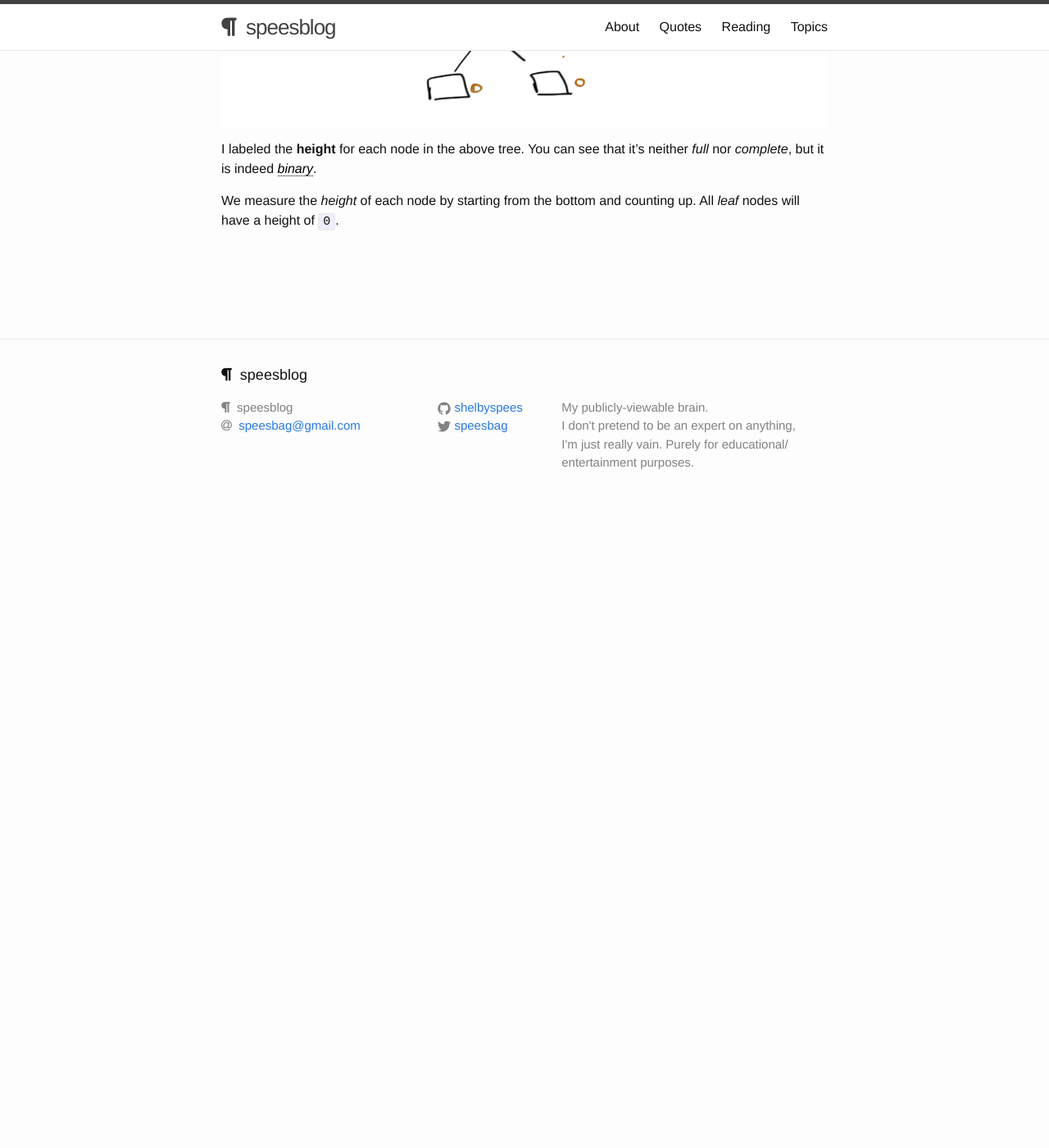
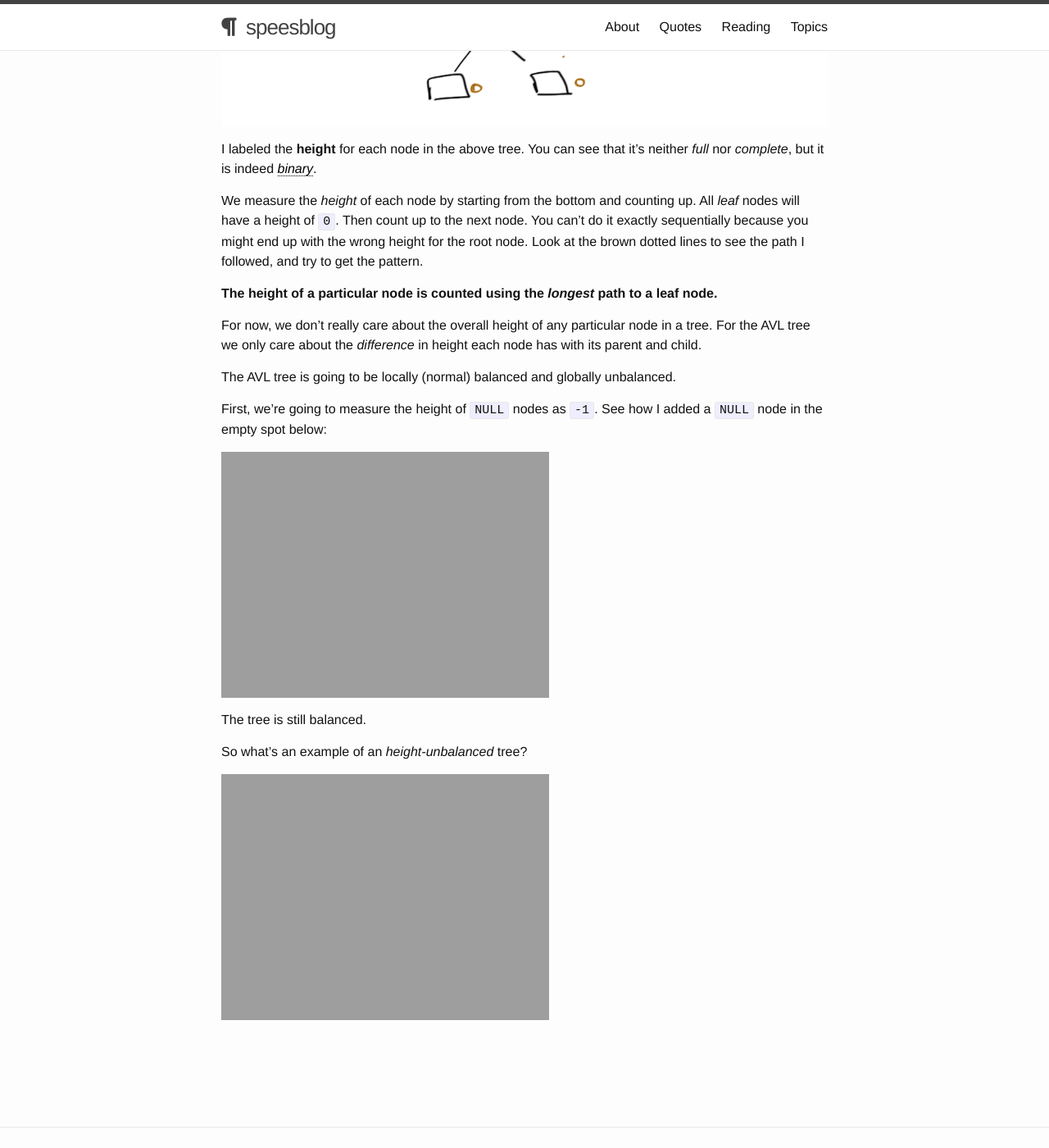
Before and after one commit to shelbyspees/speesblog, a Jekyll site: the page built from _posts/2015-03-12-finals-trees.md, in a window 1280 px wide and 1400 px high, scrolled down 2101 px. Shown: the whole window at 82% size. Built offline with Jekyll 4.4.1, drawn with Linux system fonts in a browser that asks for light colours; nearby versions of some CDN libraries; before the commit the page ends 2737 px from its top, so only the background shows below that.

Commit message:
Add AVL tree illustrations

```diff
--- a/_posts/2015-03-12-finals-trees.md
+++ b/_posts/2015-03-12-finals-trees.md
@@ -36,4 +36,20 @@
 
 I labeled the **height** for each node in the above tree. You can see that it's neither *full* nor *complete*, but it is indeed <a href="#" class="tooltip-bottom" data-tooltip="Each node has two children.">*binary*</a>.
 
-We measure the *height* of each node by starting from the bottom and counting up. All *leaf* nodes will have a height of `0`.
+We measure the *height* of each node by starting from the bottom and counting up. All *leaf* nodes will have a height of `0`. Then count up to the next node. You can't do it exactly sequentially because you might end up with the wrong height for the root node. Look at the brown dotted lines to see the path I followed, and try to get the pattern.
+
+**The height of a particular node is counted using the *longest* path to a leaf node.**
+
+For now, we don't really care about the overall height of any particular node in a tree. For the AVL tree we only care about the *difference* in height each node has with its parent and child.
+
+The AVL tree is going to be locally (normal) balanced and globally unbalanced.
+
+First, we're going to measure the height of `NULL` nodes as `-1`. See how I added a `NULL` node in the empty spot below:
+
+<img class="wide" src="{{ site.url }}/assets/comp/tree-null-height.png"/>
+
+The tree is still balanced.
+
+So what's an example of an *height-unbalanced* tree?
+
+<img class="wide" src="{{ site.url }}/assets/comp/tree-unbalanced-height.png"/>
```
